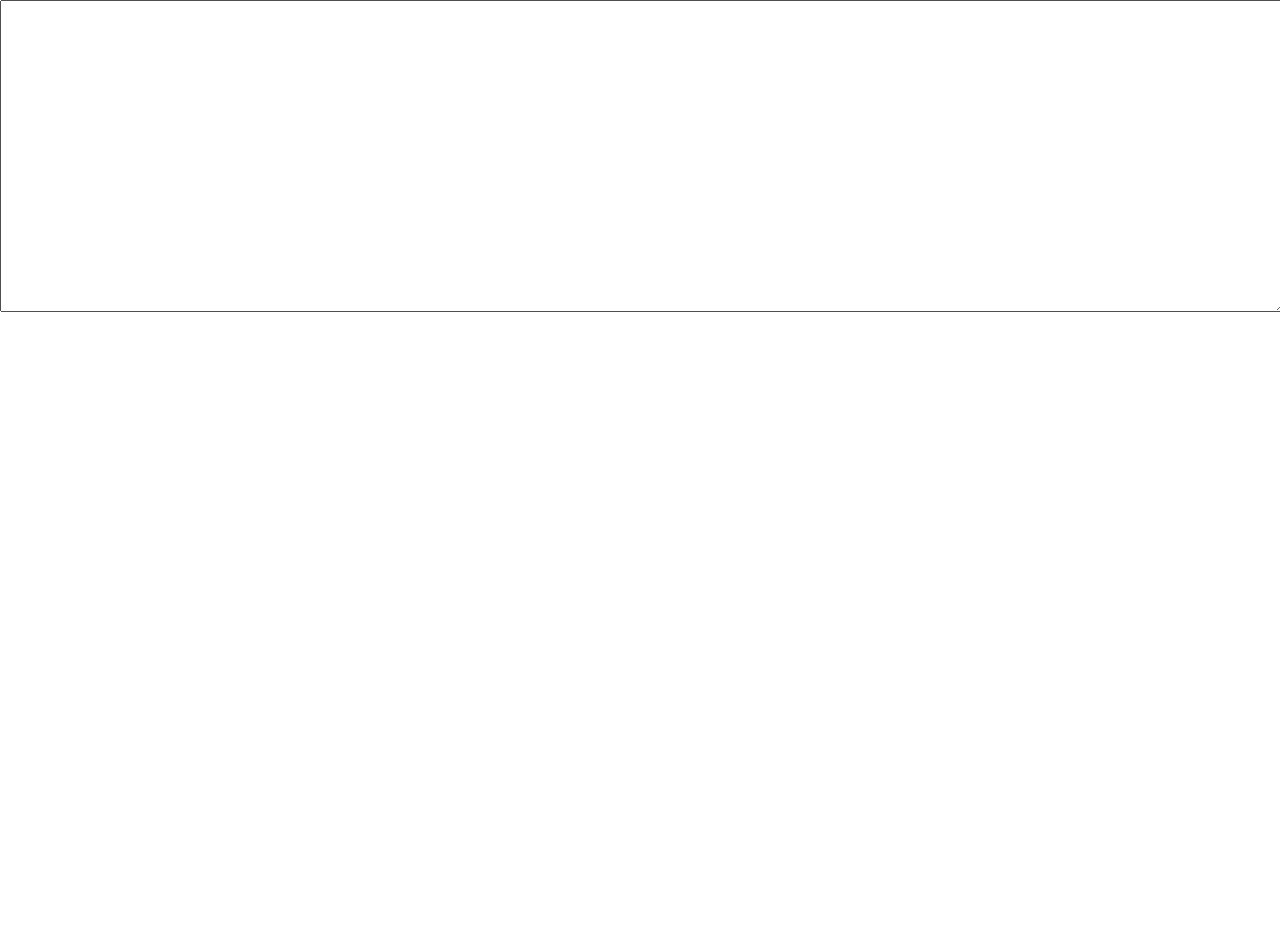
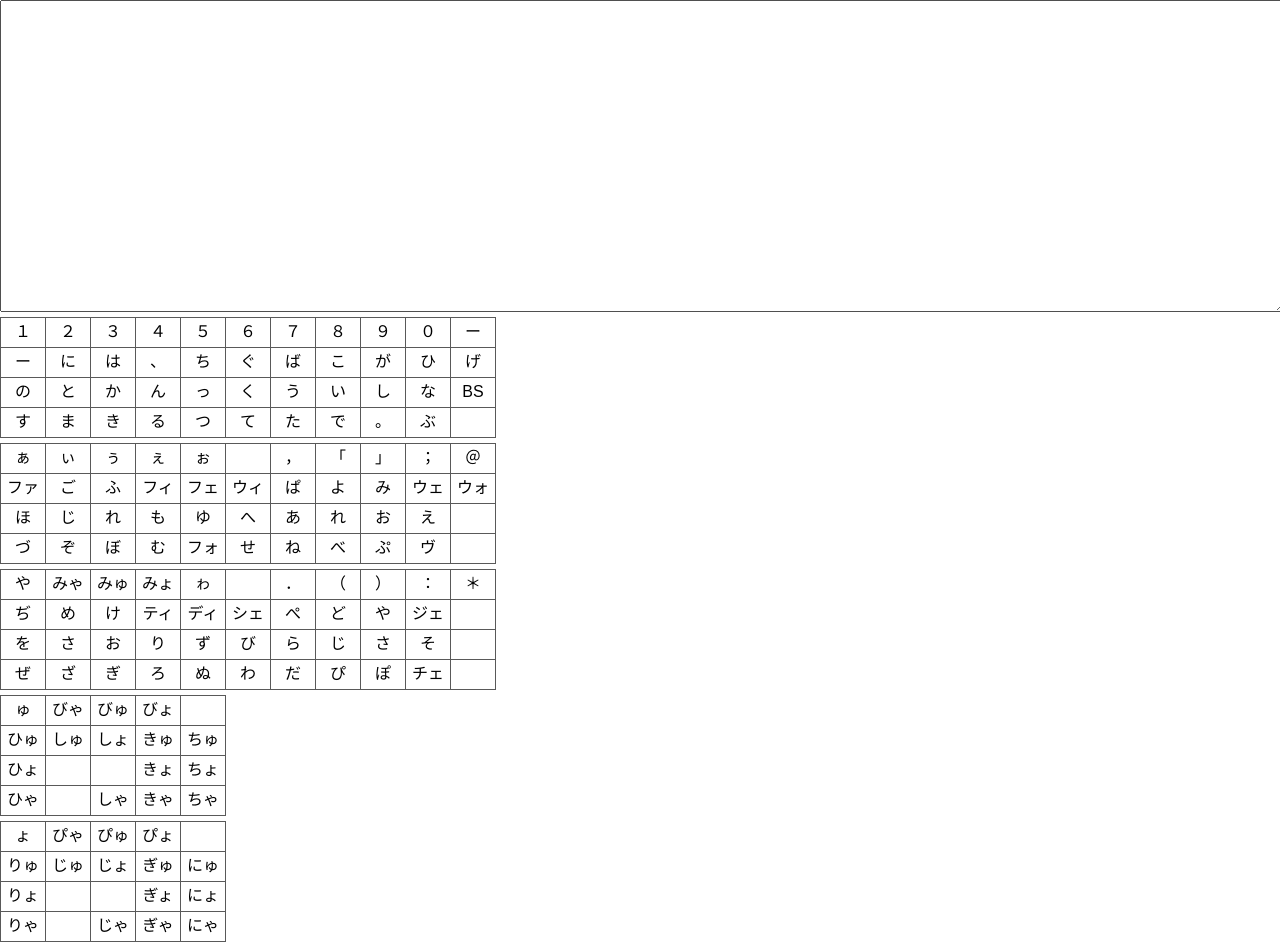
Before and after one commit to funatsufumiya/shingeta_viewer, a plain HTML site: page index.html in a window 1280 px wide. Before the commit the page ends 800 px from the top, so only its background shows below. Drawn offline with nearby package versions, Linux system fonts and the light colour scheme.

Commit message:
Added table

```diff
--- a/index.html
+++ b/index.html
@@ -10,6 +10,24 @@
             font-size: 20pt;
             width: 100%;
         }
+        table , td, th {
+            border: 1px solid #595959;
+            border-collapse: collapse;
+        }
+        td, th {
+            padding: 2px;
+            width: 40px;
+            height: 25px;
+        }
+        td {
+            text-align: center;
+        }
+        th {
+            background: #f0e6cc;
+        }
+        table {
+            margin-bottom: 5px;
+        }
     </style>
 </head>
 <body>
@@ -17,60 +35,38 @@
     <div id="out"></div>
 
     <table>
-        <tbody>
-            <tr>
-                <td></td>
-                <td></td>
-                <td></td>
-                <td></td>
-                <td></td>
-                <td></td>
-                <td></td>
-                <td></td>
-                <td></td>
-                <td></td>
-                <td></td>
-            </tr>
-            <tr>
-                <td></td>
-                <td></td>
-                <td></td>
-                <td></td>
-                <td></td>
-                <td></td>
-                <td></td>
-                <td></td>
-                <td></td>
-                <td></td>
-                <td></td>
-            </tr>
-            <tr>
-                <td></td>
-                <td></td>
-                <td></td>
-                <td></td>
-                <td></td>
-                <td></td>
-                <td></td>
-                <td></td>
-                <td></td>
-                <td></td>
-                <td></td>
-            </tr>
-            <tr>
-                <td></td>
-                <td></td>
-                <td></td>
-                <td></td>
-                <td></td>
-                <td></td>
-                <td></td>
-                <td></td>
-                <td></td>
-                <td></td>
-                <td></td>
-            </tr>
-        </tbody>
+        <tr><td data-val="１">１</td><td data-val="２">２</td><td data-val="３">３</td><td data-val="４">４</td><td data-val="５">５</td><td data-val="６">６</td><td data-val="７">７</td><td data-val="８">８</td><td data-val="９">９</td><td data-val="０">０</td><td data-val="ー">ー</td></tr>
+        <tr><td data-val="ー">ー</td><td data-val="に">に</td><td data-val="は">は</td><td data-val="、">、</td><td data-val="ち">ち</td><td data-val="ぐ">ぐ</td><td data-val="ば">ば</td><td data-val="こ">こ</td><td data-val="が">が</td><td data-val="ひ">ひ</td><td data-val="げ">げ</td></tr>
+        <tr><td data-val="の">の</td><td data-val="と">と</td><td data-val="か">か</td><td data-val="ん">ん</td><td data-val="っ">っ</td><td data-val="く">く</td><td data-val="う">う</td><td data-val="い">い</td><td data-val="し">し</td><td data-val="な">な</td><td data-val="BS">BS</td></tr>
+        <tr><td data-val="す">す</td><td data-val="ま">ま</td><td data-val="き">き</td><td data-val="る">る</td><td data-val="つ">つ</td><td data-val="て">て</td><td data-val="た">た</td><td data-val="で">で</td><td data-val="。">。</td><td data-val="ぶ">ぶ</td></tr>
+    </table>
+
+    <table>
+        <tr><td data-val="ぁ">ぁ</td><td data-val="ぃ">ぃ</td><td data-val="ぅ">ぅ</td><td data-val="ぇ">ぇ</td><td data-val="ぉ">ぉ</td><td></td><td data-val="，">，</td><td data-val="「">「</td><td data-val="」">」</td><td data-val="；">；</td><td data-val="＠">＠</td></tr>
+        <tr><td data-val="ファ">ファ</td><td data-val="ご">ご</td><td data-val="ふ">ふ</td><td data-val="フィ">フィ</td><td data-val="フェ">フェ</td><td data-val="ウィ">ウィ</td><td data-val="ぱ">ぱ</td><td data-val="よ">よ</td><td data-val="み">み</td><td data-val="ウェ">ウェ</td><td data-val="ウォ">ウォ</td></tr>
+        <tr><td data-val="ほ">ほ</td><td data-val="じ">じ</td><td data-val="れ">れ</td><td data-val="も">も</td><td data-val="ゆ">ゆ</td><td data-val="へ">へ</td><td data-val="あ">あ</td><td data-val="れ">れ</td><td data-val="お">お</td><td data-val="え">え</td><td></td></tr>
+        <tr><td data-val="づ">づ</td><td data-val="ぞ">ぞ</td><td data-val="ぼ">ぼ</td><td data-val="む">む</td><td data-val="フォ">フォ</td><td data-val="せ">せ</td><td data-val="ね">ね</td><td data-val="べ">べ</td><td data-val="ぷ">ぷ</td><td data-val="ヴ">ヴ</td></tr>
+    </table>
+
+    <table>
+        <tr><td data-val="や">や</td><td data-val="みゃ">みゃ</td><td data-val="みゅ">みゅ</td><td data-val="みょ">みょ</td><td data-val="ゎ">ゎ</td><td></td><td data-val="．">．</td><td data-val="（">（</td><td data-val="）">）</td><td data-val="：">：</td><td data-val="＊">＊</td></tr>
+        <tr><td data-val="ぢ">ぢ</td><td data-val="め">め</td><td data-val="け">け</td><td data-val="ティ">ティ</td><td data-val="ディ">ディ</td><td data-val="シェ">シェ</td><td data-val="ぺ">ぺ</td><td data-val="ど">ど</td><td data-val="や">や</td><td data-val="ジェ">ジェ</td><td></td></tr>
+        <tr><td data-val="を">を</td><td data-val="さ">さ</td><td data-val="お">お</td><td data-val="り">り</td><td data-val="ず">ず</td><td data-val="び">び</td><td data-val="ら">ら</td><td data-val="じ">じ</td><td data-val="さ">さ</td><td data-val="そ">そ</td><td></td></tr>
+        <tr><td data-val="ぜ">ぜ</td><td data-val="ざ">ざ</td><td data-val="ぎ">ぎ</td><td data-val="ろ">ろ</td><td data-val="ぬ">ぬ</td><td data-val="わ">わ</td><td data-val="だ">だ</td><td data-val="ぴ">ぴ</td><td data-val="ぽ">ぽ</td><td data-val="チェ">チェ</td></tr>
+    </table>
+
+    <table>
+        <tr><td data-val="ゅ">ゅ</td><td data-val="びゃ">びゃ</td><td data-val="びゅ">びゅ</td><td data-val="びょ">びょ</td><td></td></tr>
+        <tr><td data-val="ひゅ">ひゅ</td><td data-val="しゅ">しゅ</td><td data-val="しょ">しょ</td><td data-val="きゅ">きゅ</td><td data-val="ちゅ">ちゅ</td></tr>
+        <tr><td data-val="ひょ">ひょ</td><td></td><td></td><td data-val="きょ">きょ</td><td data-val="ちょ">ちょ</td></tr>
+        <tr><td data-val="ひゃ">ひゃ</td><td></td><td data-val="しゃ">しゃ</td><td data-val="きゃ">きゃ</td><td data-val="ちゃ">ちゃ</td></tr>
+    </table>
+
+    <table>
+        <tr><td data-val="ょ">ょ</td><td data-val="ぴゃ">ぴゃ</td><td data-val="ぴゅ">ぴゅ</td><td data-val="ぴょ">ぴょ</td><td></td></tr>
+        <tr><td data-val="りゅ">りゅ</td><td data-val="じゅ">じゅ</td><td data-val="じょ">じょ</td><td data-val="ぎゅ">ぎゅ</td><td data-val="にゅ">にゅ</td></tr>
+        <tr><td data-val="りょ">りょ</td><td></td><td></td><td data-val="ぎょ">ぎょ</td><td data-val="にょ">にょ</td></tr>
+        <tr><td data-val="りゃ">りゃ</td><td></td><td data-val="じゃ">じゃ</td><td data-val="ぎゃ">ぎゃ</td><td data-val="にゃ">にゃ</td></tr>
     </table>
 
     <script
```
